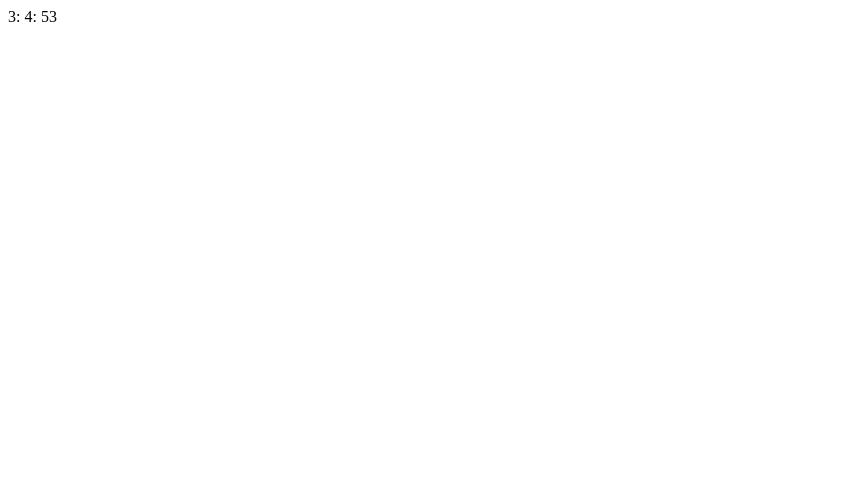
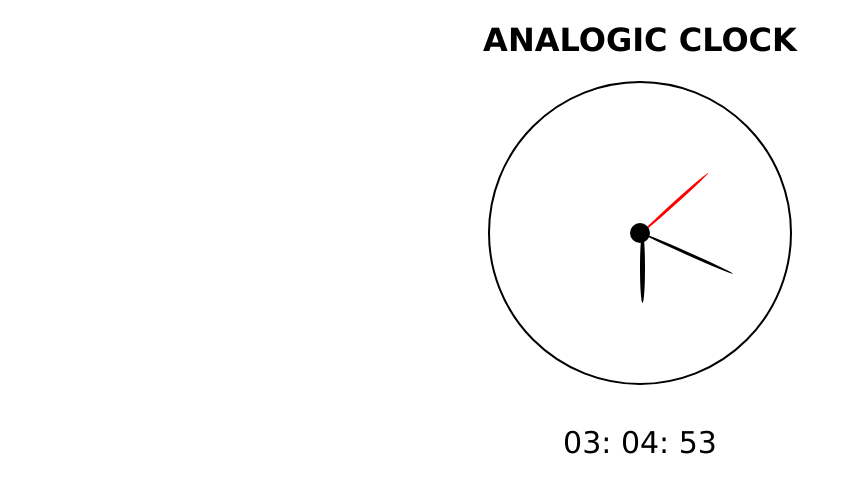
Before and after one commit to cobragh/sevenDays, a plain HTML site: page clock/index.html in a window 1280 px wide. Shown: the whole page, without its empty margins (0-852 px from the left). Drawn offline with Linux system fonts and the light colour scheme.

Commit message:
Styled and working fine

```diff
--- a/clock/index.html
+++ b/clock/index.html
@@ -8,6 +8,7 @@
     <link rel="stylesheet" href="style.css">
 </head>
 <body>
+    <h1 class="title">Analogic clock</h1>
     <div class="analogico">
         <div class="riscos">
             <div class="risco" style="transform: rotate(0deg)" ></div>
--- a/clock/script.js
+++ b/clock/script.js
@@ -9,7 +9,18 @@ updateClock = () => {
   let getMinutes = now.getMinutes();
   let getHours = now.getHours();
 
-  digital.innerHTML = `${getHours.toString()}: ${getMinutes.toString()}: ${getSeconds.toString()}`;
+  let sDeg = (360 / 60) * getSeconds - 90;
+  let nDeg = (360 / 60) * getMinutes - 90;
+  let hDeg = (360 / 12) * getHours - 90;
+  s.style.transform = `rotate(${sDeg}deg)`;
+  m.style.transform = `rotate(${nDeg}deg)`;
+  h.style.transform = `rotate(${hDeg}deg)`;
+  digital.innerHTML = `${fixZero(getHours)}: ${fixZero(getMinutes)}: ${fixZero(
+    getSeconds
+  )}`;
 };
 
+fixZero = (time) => {
+  return time < 10 ? `0${time}` : time;
+};
 setInterval(updateClock, 1000);
--- a/clock/style.css
+++ b/clock/style.css
@@ -0,0 +1,70 @@
+* {
+    text-transform: uppercase;
+    font-family:'Lucida Sans', 'Lucida Sans Regular', 'Lucida Grande', 'Lucida Sans Unicode', Geneva, Verdana, sans-serif
+}
+.title {
+    text-align: center;
+}
+.analogico {
+    margin: auto;
+    position: relative;
+    width: 300px;
+    height: 300px;
+    border-radius: 50%;
+    border: 2px solid black;
+}
+.ponteiros {
+    margin: 0;
+    position: absolute;
+    top: 0;
+    left: 0;
+    width: 100%;
+    height: 100%;
+    transform: rotate(90deg); /* Rotaciona os ponteiros para iniciar do topo (12 horas) */
+  }
+
+  .encaixe {
+    position: absolute;
+    top: 50%;
+    left: 50%;
+    width: 20px;
+    height: 20px;
+    border-radius: 100%;
+    background-color: black;
+    transform: translate(-50%, -50%);
+  }
+
+  .p {
+    transform-origin: left;
+    position: absolute;
+    bottom: 50%;
+    left: 50%;
+    border-radius: 50%;
+  }
+
+  .p_s {
+    width: 90px;
+    height: 3px;
+    background-color: red;
+    transform: rotate(0deg);
+  }
+
+  .p_m {
+    width: 100px;
+    height: 3px;
+    background-color: black;
+    transform: rotate(-45deg);
+  }
+
+  .p_h {
+    width: 70px;
+    height: 5px;
+    background-color: black;
+    transform: rotate(45deg);
+}
+
+.digital {
+    margin-top: 40px;
+    text-align: center;
+    font-size: 30px;
+}
```
